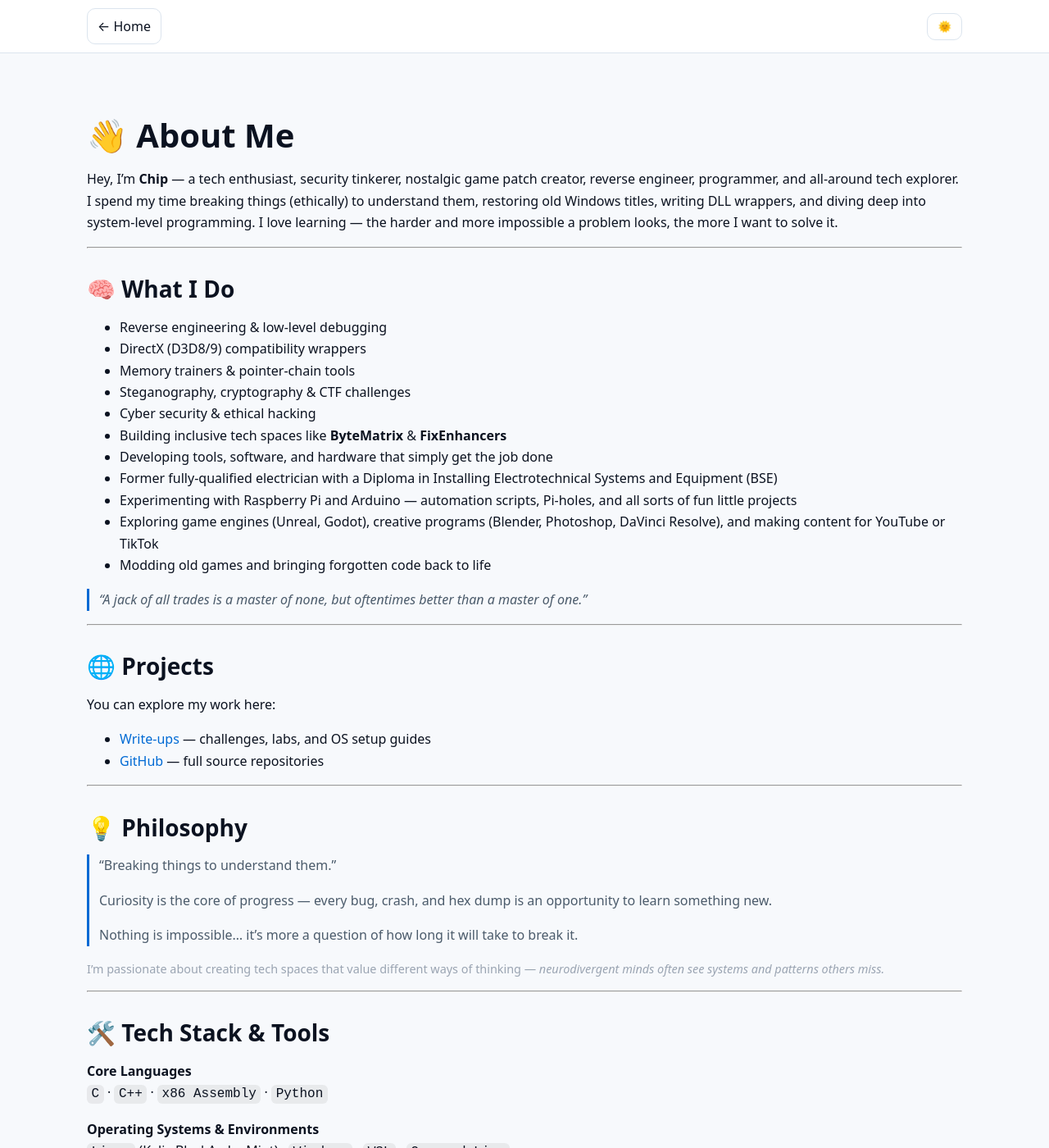
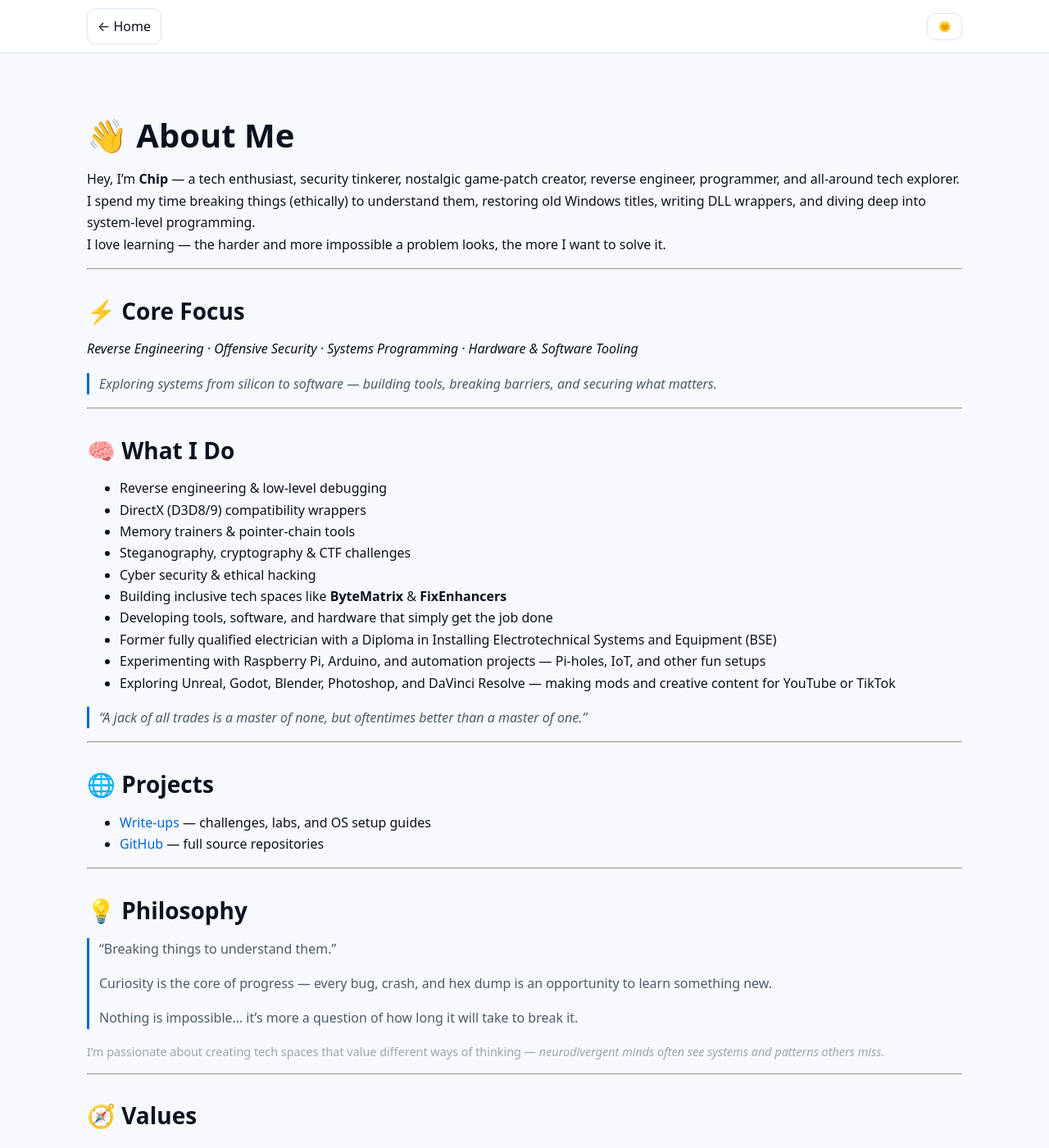
Before and after one commit to Chip-Biscuit/Chip-Biscuit.github.io, a Jekyll site: the page built from about/index.md, in a window 1280 px wide and 1400 px high. Shown: the whole window at 82% size. Built offline with Jekyll 4.4.1, drawn with Linux system fonts in a browser that asks for light colours; some of the changed text lies outside the part shown.

Commit message:
Update index.md

```diff
--- a/about/index.md
+++ b/about/index.md
@@ -1,13 +1,21 @@
 ---
 title: "About Chip Biscuit"
 layout: default
-summary: "Reverse Engineering · CTFs · Game Fixes · Cyber Security"
+summary: "Reverse Engineering · Offensive Security · Systems Programming · Hardware & Software Tooling"
 ---
 
 # 👋 About Me
 
-Hey, I’m **Chip** — a tech enthusiast, security tinkerer, nostalgic game patch creator, reverse engineer, programmer, and all-around tech explorer.
-I spend my time breaking things (ethically) to understand them, restoring old Windows titles, writing DLL wrappers, and diving deep into system-level programming. I love learning — the harder and more impossible a problem looks, the more I want to solve it.
+Hey, I’m **Chip** — a tech enthusiast, security tinkerer, nostalgic game-patch creator, reverse engineer, programmer, and all-around tech explorer.
+I spend my time breaking things (ethically) to understand them, restoring old Windows titles, writing DLL wrappers, and diving deep into system-level programming.
+I love learning — the harder and more impossible a problem looks, the more I want to solve it.
+
+---
+
+## ⚡ Core Focus
+*Reverse Engineering · Offensive Security · Systems Programming · Hardware & Software Tooling*
+
+> *Exploring systems from silicon to software — building tools, breaking barriers, and securing what matters.*
 
 ---
 
@@ -20,18 +28,15 @@ I spend my time breaking things (ethically) to understand them, restoring old Wi
 - Cyber security & ethical hacking
 - Building inclusive tech spaces like **ByteMatrix** & **FixEnhancers**
 - Developing tools, software, and hardware that simply get the job done
-- Former fully-qualified electrician with a Diploma in Installing Electrotechnical Systems and Equipment (BSE)
-- Experimenting with Raspberry Pi and Arduino — automation scripts, Pi-holes, and all sorts of fun little projects
-- Exploring game engines (Unreal, Godot), creative programs (Blender, Photoshop, DaVinci Resolve), and making content for YouTube or TikTok
-- Modding old games and bringing forgotten code back to life
+- Former fully qualified electrician with a Diploma in Installing Electrotechnical Systems and Equipment (BSE)
+- Experimenting with Raspberry Pi, Arduino, and automation projects — Pi-holes, IoT, and other fun setups
+- Exploring Unreal, Godot, Blender, Photoshop, and DaVinci Resolve — making mods and creative content for YouTube or TikTok
 
 > *“A jack of all trades is a master of none, but oftentimes better than a master of one.”*
 
 ---
 
 ## 🌐 Projects
-
-You can explore my work here:
 - [Write-ups](/writeups/) — challenges, labs, and OS setup guides
 - [GitHub](https://github.com/Chip-Biscuit) — full source repositories
 
@@ -51,6 +56,14 @@ I’m passionate about creating tech spaces that value different ways of thinkin
 
 ---
 
+## 🧭 Values
+- Curiosity drives mastery
+- Ethics above shortcuts
+- Clarity over complexity
+- Learn, teach, and give back to the community
+
+---
+
 ## 🛠️ Tech Stack & Tools
 
 **Core Languages**
@@ -75,7 +88,6 @@ I’m passionate about creating tech spaces that value different ways of thinkin
 ---
 
 ## 🕹️ Fun Fact
-
 I still love debugging early-2000s PC games just to bring them back to life — there’s something magical about watching old code run perfectly on modern hardware.
 
 ---
```
Also changed, not shown: other parts of about/index.md (+1 -1 lines).
